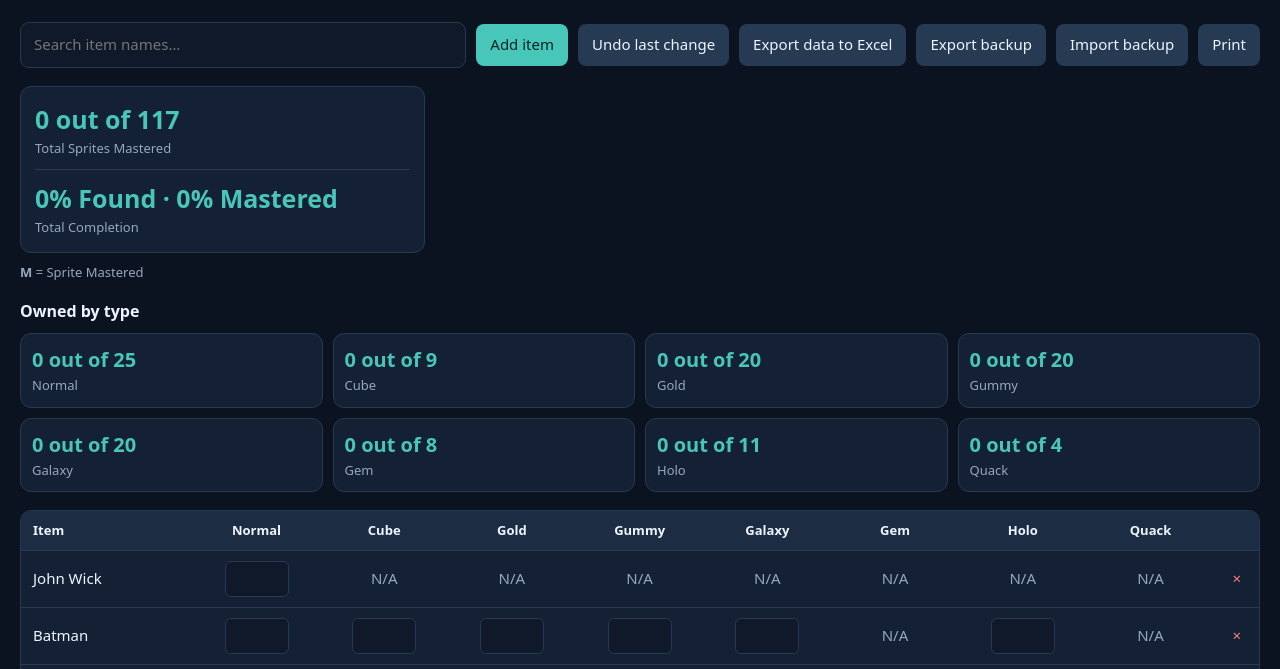
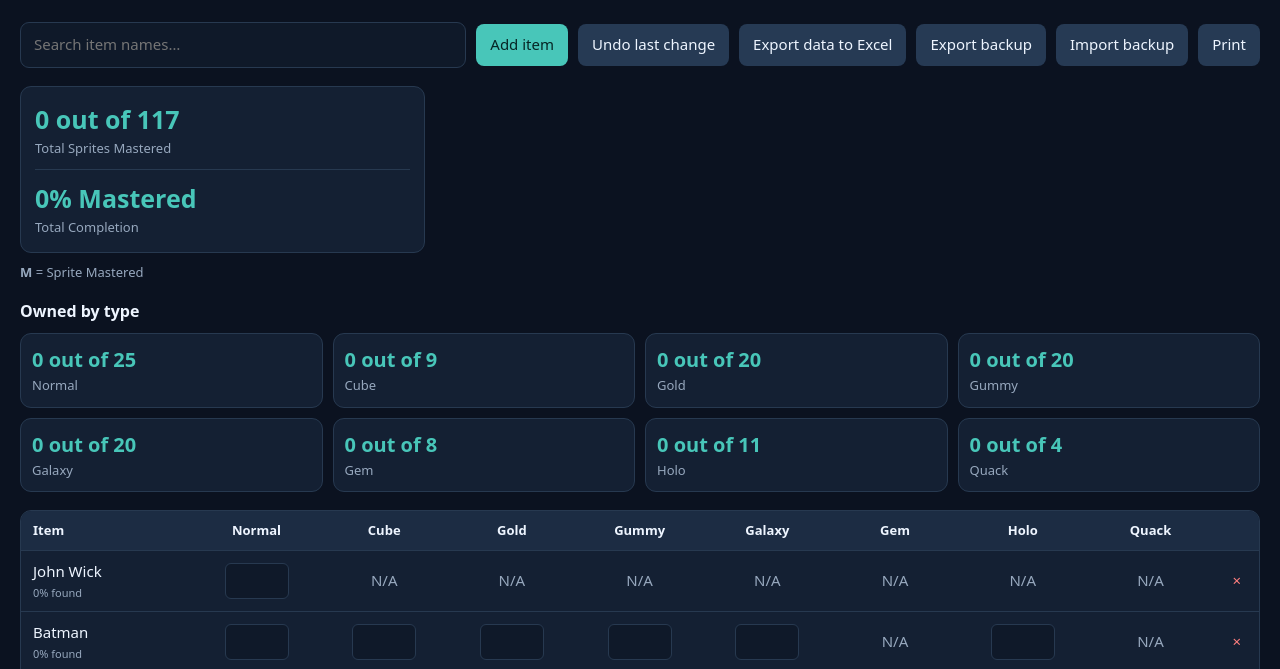
Before and after one commit to Edubs29/Fortnite-Sprite-Inventory, a plain HTML site: page index.html in a window 1280 px wide. Shown: the part 90-759 px from the top of the page. Drawn offline with Linux system fonts and the light colour scheme.

Commit message:
Add files via upload

```diff
--- a/index.html
+++ b/index.html
@@ -13,7 +13,7 @@
     .summary { display:grid; grid-template-columns:repeat(3,minmax(0,1fr)); gap:12px; margin-bottom:10px; } .card { background:var(--panel); border:1px solid var(--line); border-radius:11px; padding:14px; } .card strong { display:block; font-size:25px; color:var(--accent); } .card span { color:var(--muted); font-size:13px; } .summary-line + .summary-line { margin-top:10px; padding-top:10px; border-top:1px solid var(--line); } .key { margin:0 0 18px; font-size:13px; }
     .type-tally { display:grid; grid-template-columns:repeat(4,minmax(0,1fr)); gap:10px; margin:0 0 18px; } .type-tally .card { padding:11px; } .type-tally .card strong { font-size:20px; } .type-tally h2 { grid-column:1 / -1; margin:0; font-size:16px; }
     .table-wrap { overflow:auto; border:1px solid var(--line); border-radius:11px; background:var(--panel); } table { width:100%; min-width:820px; border-collapse:collapse; } th,td { padding:10px 12px; border-bottom:1px solid var(--line); text-align:center; white-space:nowrap; } th { position:sticky; top:0; background:#1c2c43; text-align:center; font-size:13px; } th:first-child, td:first-child { text-align:left; } tr:last-child td { border-bottom:0; } tr:hover td { background:#192942; }
-    .qty { width:64px; padding:6px; text-align:center; border-radius:6px; } .max, .qty.max { color:var(--accent); font-weight:700; } .na { color:var(--muted); background:transparent; border-color:transparent; cursor:not-allowed; } .zero { color:#8192a8; } .remove-col { width:44px; }
+    .qty { width:64px; padding:6px; text-align:center; border-radius:6px; } .max, .qty.max { color:var(--accent); font-weight:700; } .na { color:var(--muted); background:transparent; border-color:transparent; cursor:not-allowed; } .zero { color:#8192a8; } .sprite-progress { display:block; margin-top:2px; color:var(--muted); font-size:11px; } .remove-col { width:44px; }
     dialog { max-width:500px; width:calc(100% - 32px); color:var(--ink); background:#16243a; border:1px solid var(--line); border-radius:12px; padding:22px; } dialog::backdrop { background:#0009; } .form-grid { display:grid; grid-template-columns:1fr 1fr; gap:12px; } label { display:grid; gap:5px; font-size:13px; color:var(--muted); } dialog menu { display:flex; justify-content:flex-end; gap:10px; padding:0; margin:22px 0 0; }
     @media (max-width:600px) { main { padding:22px 12px; } .summary { grid-template-columns:1fr; } .type-tally { grid-template-columns:repeat(2,minmax(0,1fr)); } .form-grid { grid-template-columns:1fr; } }
     @page { size:letter portrait; margin:0.35in; }
@@ -24,7 +24,7 @@
   <main>
     <h1>Sprite Inventory</h1>
     <div class="toolbar"><input id="search" type="search" placeholder="Search item names…"><button id="add">Add item</button><button class="secondary" id="undo" disabled>Undo last change</button><button class="secondary" id="export">Export data to Excel</button><button class="secondary" id="backup">Export backup</button><button class="secondary" id="import">Import backup</button><button class="secondary" id="print" type="button">Print</button><input id="import-file" type="file" accept="application/json" hidden></div>
-    <section class="summary" aria-label="Inventory summary"><div class="card"><div class="summary-line"><strong id="maxed">0 out of 0</strong><span>Total Sprites Mastered</span></div><div class="summary-line"><strong id="total-complete">0% Found · 0% Mastered</strong><span>Total Completion</span></div></div></section><p class="key"><strong>M</strong> = Sprite Mastered</p>
+    <section class="summary" aria-label="Inventory summary"><div class="card"><div class="summary-line"><strong id="maxed">0 out of 0</strong><span>Total Sprites Mastered</span></div><div class="summary-line"><strong id="total-complete">0% Mastered</strong><span>Total Completion</span></div></div></section><p class="key"><strong>M</strong> = Sprite Mastered</p>
     <section class="type-tally" aria-label="Owned by type"><h2>Owned by type</h2><div class="card"><strong id="type-normal">0 out of 0</strong><span>Normal</span></div><div class="card"><strong id="type-cube">0 out of 0</strong><span>Cube</span></div><div class="card"><strong id="type-gold">0 out of 0</strong><span>Gold</span></div><div class="card"><strong id="type-gummy">0 out of 0</strong><span>Gummy</span></div><div class="card"><strong id="type-galaxy">0 out of 0</strong><span>Galaxy</span></div><div class="card"><strong id="type-gem">0 out of 0</strong><span>Gem</span></div><div class="card"><strong id="type-holo">0 out of 0</strong><span>Holo</span></div><div class="card"><strong id="type-quack">0 out of 0</strong><span>Quack</span></div></section>
     <div class="table-wrap"><table><thead><tr id="head"></tr></thead><tbody id="body"></tbody></table></div>
   </main>
@@ -55,8 +55,8 @@
     function render() {
       document.querySelector('#head').innerHTML = '<th>Item</th>' + types.map(x=>`<th>${x}</th>`).join('') + '<th class="remove-col"></th>';
       const term = query.value.trim().toLowerCase(); const rows = inventory.filter(r=>r[0].toLowerCase().includes(term));
-      body.innerHTML = rows.map(row => `<tr data-name="${row[0]}"><td>${row[0]}</td>${row.slice(1).map((v,i)=>`<td><input aria-label="${row[0]} ${types[i]}" class="qty ${display(v)}" value="${Number(v) === 0 ? '' : v}" data-index="${i+1}" ${v === 'N/A' ? 'disabled title="Not available"' : ''}></td>`).join('')}<td><button class="danger" aria-label="Remove ${row[0]}">×</button></td></tr>`).join('');
-      const values = inventory.flatMap(r=>r.slice(1)); const owned = v => v === 'M' || (Number.isFinite(Number(v)) && Number(v) >= 1 && Number(v) <= 4); const progress = v => v === 'M' ? 5 : (Number.isFinite(Number(v)) ? Math.min(Math.max(Number(v), 0), 5) : 0); const percent = (complete, possible) => possible ? `${Math.round((complete / possible) * 100)}%` : '0%'; const availableValues = values.filter(v => v !== 'N/A'); const mastered = availableValues.filter(v=>v==='M').length; document.querySelector('#maxed').textContent=`${mastered} out of ${availableValues.length}`; document.querySelector('#total-complete').textContent = `${percent(availableValues.filter(owned).length, availableValues.length)} Found · ${percent(mastered, availableValues.length)} Mastered`; types.forEach((type, i) => { const typeValues = inventory.map(row => row[i + 1]).filter(v => v !== 'N/A'); document.querySelector('#type-' + type.toLowerCase()).textContent = `${typeValues.filter(owned).length} out of ${typeValues.length}`; }); document.querySelector('#undo').disabled = undoStack.length === 0;
+      const foundPercent = row => { const available = row.slice(1).filter(value => value !== 'N/A'); const found = available.filter(value => value === 'M' || (Number.isFinite(Number(value)) && Number(value) >= 1 && Number(value) <= 4)); return available.length ? Math.round((found.length / available.length) * 100) : 0; }; body.innerHTML = rows.map(row => `<tr data-name="${row[0]}"><td>${row[0]}<span class="sprite-progress">${foundPercent(row)}% found</span></td>${row.slice(1).map((v,i)=>`<td><input aria-label="${row[0]} ${types[i]}" class="qty ${display(v)}" value="${Number(v) === 0 ? '' : v}" data-index="${i+1}" ${v === 'N/A' ? 'disabled title="Not available"' : ''}></td>`).join('')}<td><button class="danger" aria-label="Remove ${row[0]}">×</button></td></tr>`).join('');
+      const values = inventory.flatMap(r=>r.slice(1)); const owned = v => v === 'M' || (Number.isFinite(Number(v)) && Number(v) >= 1 && Number(v) <= 4); const progress = v => v === 'M' ? 5 : (Number.isFinite(Number(v)) ? Math.min(Math.max(Number(v), 0), 5) : 0); const percent = (complete, possible) => possible ? `${Math.round((complete / possible) * 100)}%` : '0%'; const availableValues = values.filter(v => v !== 'N/A'); const mastered = availableValues.filter(v=>v==='M').length; document.querySelector('#maxed').textContent=`${mastered} out of ${availableValues.length}`; document.querySelector('#total-complete').textContent = `${percent(mastered, availableValues.length)} Mastered`; types.forEach((type, i) => { const typeValues = inventory.map(row => row[i + 1]).filter(v => v !== 'N/A'); document.querySelector('#type-' + type.toLowerCase()).textContent = `${typeValues.filter(owned).length} out of ${typeValues.length}`; }); document.querySelector('#undo').disabled = undoStack.length === 0;
     }
     body.addEventListener('change', e => { if (!e.target.matches('.qty')) return; const name = e.target.closest('tr').dataset.name; const index = Number(e.target.dataset.index); const row = inventory.find(r=>r[0]===name); const v=e.target.value.trim().toUpperCase(); const next = v === '5' || v === 'M' || v === 'MASTERED' || v === 'MAX' ? 'M' : (/^\d+$/.test(v) ? Number(v) : (v === 'N/A' ? v : 0)); if (row[index] === next) { focusNextCell(name, index); return; } remember(); row[index] = next; save(); render(); focusNextCell(name, index); });
     body.addEventListener('input', e => { if (!e.target.matches('.qty')) return; const entered = e.target.value.trim(); if (!['1', '2', '3', '4', '5', 'm', 'M'].includes(entered)) return; if (entered === '5') e.target.value = 'M'; e.target.dispatchEvent(new Event('change', {bubbles:true})); });
```
